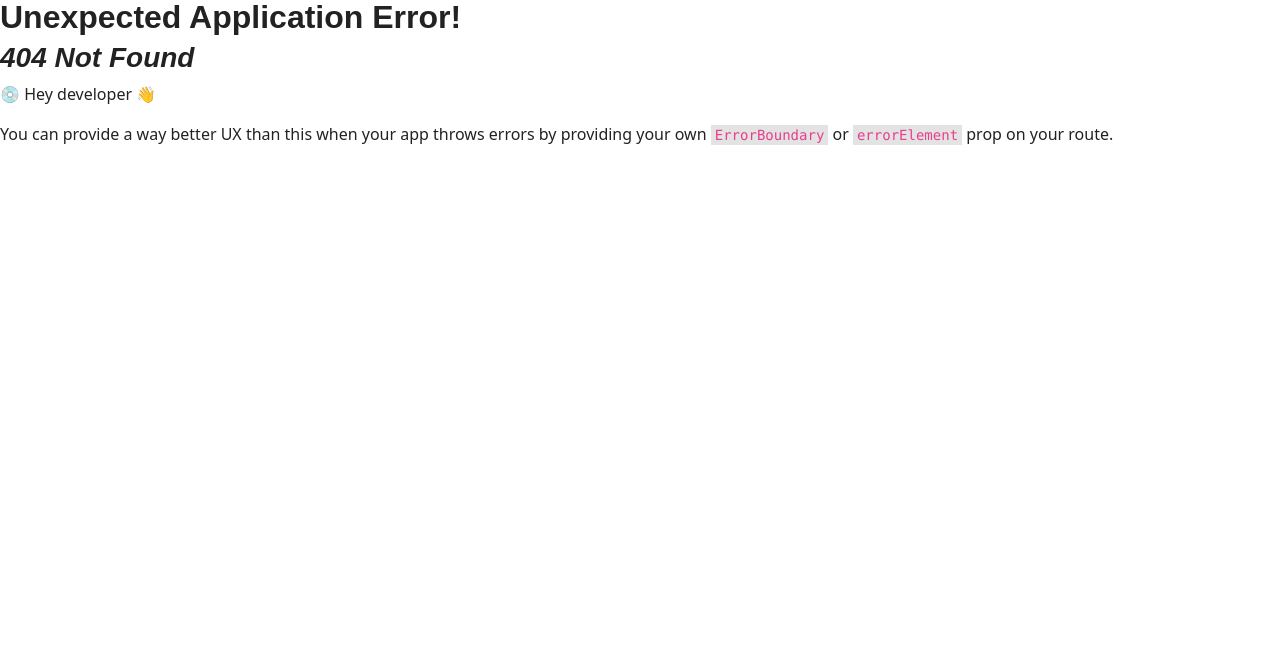
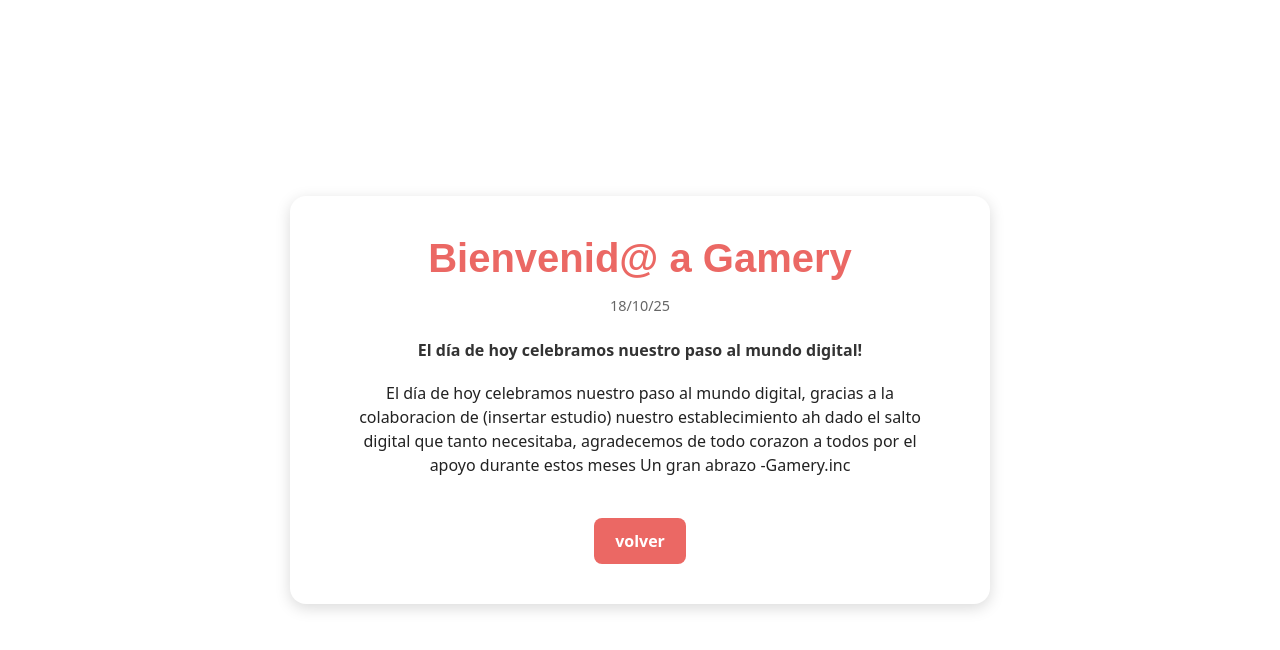
Before and after one commit to BenjaminGonzalez1212/TRABAJO-FULL-STACK-V2, a React (Vite) app: page /TRABAJO-FULL-STACK-V2/blogs/1 in a window 1280 px wide. Before the commit this address had no page. Shown: the top 650 px of the page. Built offline with nearby package versions, Linux system fonts and the light colour scheme; a web font is replaced by a local one.

Commit message:
Blogs #3
se termina blogs, capaz de ingresar más entradas según se requiera a través de un archiv javascript con los datos requeridos

```diff
--- a/src/tienda/blogs/Blogs.jsx
+++ b/src/tienda/blogs/Blogs.jsx
@@ -103,7 +103,9 @@ export default function Blogs() {
                   <small className="text-muted">{blog.description}</small>
                 </p>
 
-                <button className="btn btn-primary btn-sm">Ver más</button>
+                <a href = {`/TRABAJO-FULL-STACK-V2/blogs/${blog.id}`}>
+                  <button className="btn btn-primary">Ver más</button>
+                </a>
               </div>
             </div>
           ))}
--- /dev/null
+++ b/src/tienda/blogs/DetalleBlogs.css
@@ -0,0 +1,55 @@
+.detail-container {
+    min-height: 100vh;
+    display: flex;
+    justify-content: center;
+    align-items: center;
+    padding: 20px;
+}
+
+.detail-card {
+    background: white;
+    padding: 40px 50px;
+    border-radius: 16px;
+    box-shadow: 0 4px 15px rgba(0, 0, 0, 0.15);
+    max-width: 700px;
+    text-align: center;
+}
+
+.detail-card h1 {
+    color: #eb6864;
+    margin-bottom: 15px;
+}
+
+.detail-date {
+    font-size: 0.9rem;
+    color: #666;
+    margin-bottom: 20px;
+}
+
+.detail-description {
+    text-align: center;
+    line-height: 1.8;
+    color: #333;
+    font-weight: bold;
+}
+
+.detail-content {
+    text-align: justify;
+    line-height: 1.6;
+    color: #333;
+}
+
+.btn-volver {
+    display: inline-block;
+    margin-top: 25px;
+    padding: 10px 20px;
+    background-color: #eb6864;
+    color: white;
+    border-radius: 8px;
+    text-decoration: none;
+    font-weight: bold;
+}
+
+.btn-volver:hover {
+    background-color: #a75151;
+}
--- /dev/null
+++ b/src/tienda/blogs/DetalleBlogs.jsx
@@ -0,0 +1,33 @@
+import { useParams } from "react-router-dom";
+import { blog_in } from "../data/Blogs_in";
+import "../blogs/DetalleBlogs.css";
+
+export default function DetalleBlogs() {
+  const { id } = useParams();
+  const blog = blog_in.find((b) => b.id === parseInt(id));
+
+  if (!blog) {
+    return (
+      <div className="detail-container">
+        <h2>Blog no encontrado</h2>
+        <a href="/TRABAJO-FULL-STACK-V2/blogs">
+            <button className="btn-volver">volver</button>
+        </a>
+      </div>
+    );
+  }
+
+  return (
+    <div className="detail-container">
+      <div className="detail-card">
+        <h1>{blog.name}</h1>
+        <p className="detail-date">{blog.date}</p>
+        <p className="detail-description">{blog.description}</p>
+        <p className="detail-contet">{blog.contet}</p>
+        <a href="/TRABAJO-FULL-STACK-V2/blogs">
+            <button className="btn-volver">volver</button>
+        </a>
+      </div>
+    </div>
+  );
+}
--- a/src/tienda/data/Blogs_in.js
+++ b/src/tienda/data/Blogs_in.js
@@ -3,8 +3,9 @@ export const blog_in = [
     id: 1,
     name: "Bienvenid@ a Gamery",
     date: "18/10/25", //tall vez algo somo sysdate? como que lo haga autmaticamente
-    description: "El día de hoy selebramos nuestro paso al mundo digital!",
-    //hay que poner un limite de caracteres tal vez...
+    description: "El día de hoy celebramos nuestro paso al mundo digital!",
+    contet: "El día de hoy celebramos nuestro paso al mundo digital, gracias a la colaboracion de (insertar estudio) nuestro establecimiento ah dado el salto digital que tanto necesitaba, agradecemos de todo corazon a todos por el apoyo durante estos meses Un gran abrazo -Gamery.inc",
+    //hay que poner un limite de caracteres tal vez... (probablemente no se pueda por tiempo, recuerda eliminar texto verde)
     image: "https://lootcaveco.com/cdn/shop/products/final-fantasy-x-moogle-cookie-cutters-happy-moogle-yin-yang-moogle-moogle-face-king-mog-fat-moogle-ffxiv-cookie-cutters-633784_570x381_crop_top.jpg?v=1604847150",
   },
 
@@ -13,6 +14,7 @@ export const blog_in = [
     name: "Carrito de compra ya disponible!",
     date: "19/10/25",
     description: "Hoy celebramos la inclución del carrito de compras, en donde podras realizar varios pedidos de una sola vez",
+    contet: "Hoy celebramos la inclución del carrito de compras, en donde podras realizar varios pedidos de una sola vez de manera eficiente y secilla, user friendly blah blah blah words words words Un gran abrazo -Gamery.inc",
     image: "https://i.pinimg.com/736x/80/d6/74/80d674de2ce514bee2bc7e53ef96671e.jpg",
   },
 ];
```
Also changed, not shown: src/main.jsx (+11 -0 lines), src/tienda/blogs/DetalleBlogs#1.jsx (deleted), src/tienda/blogs/DetalleBlogs#2.jsx (deleted).
